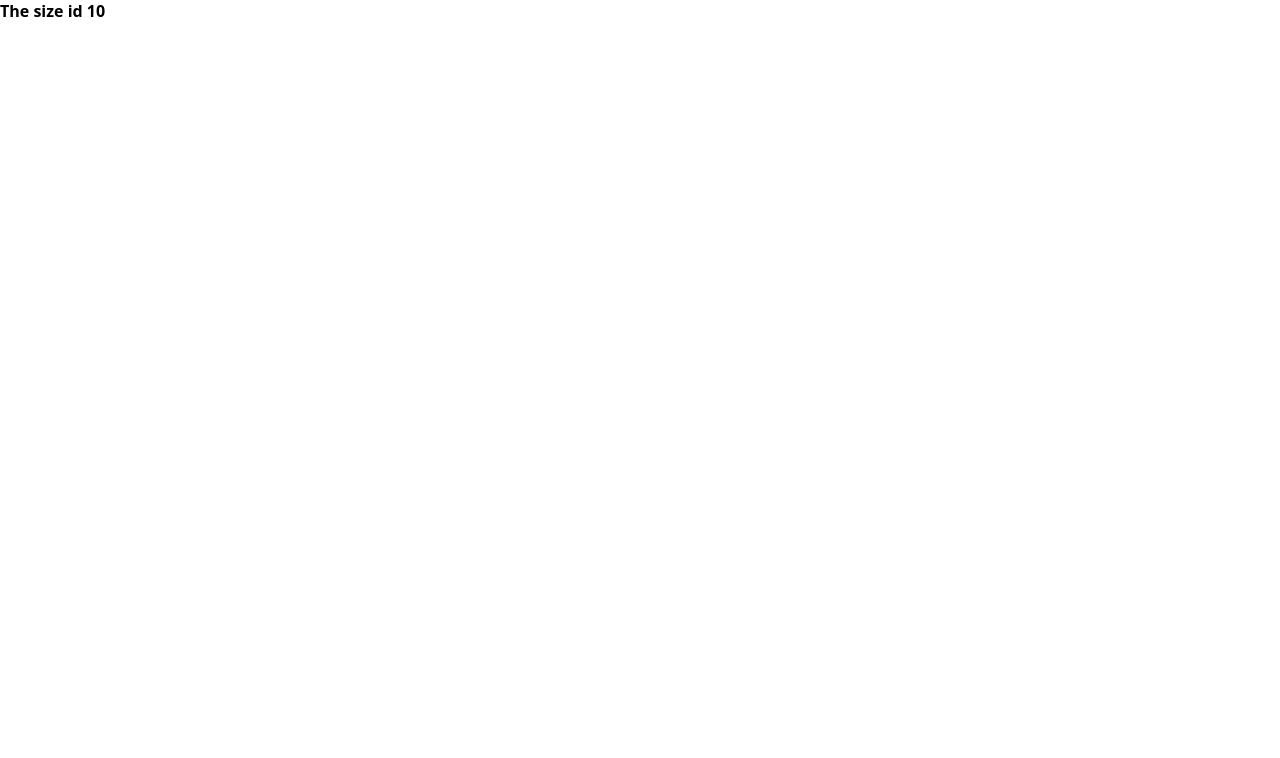
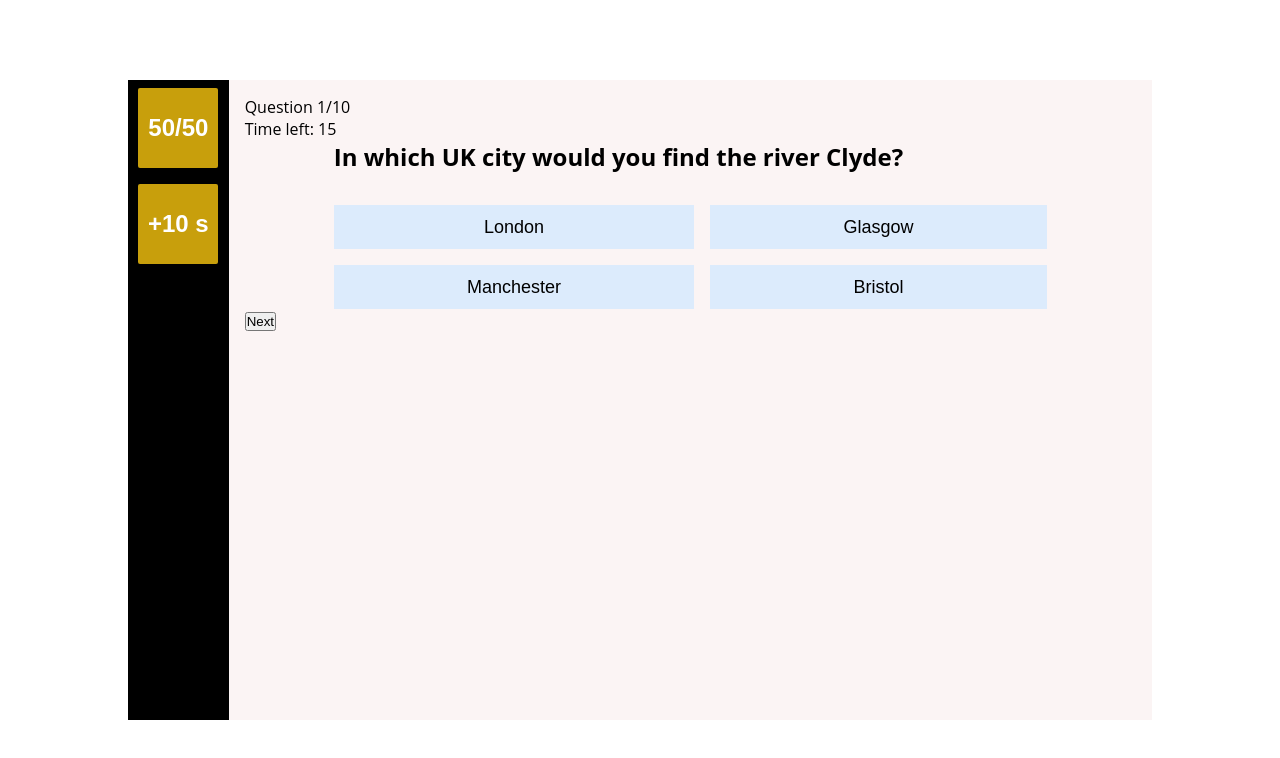
Before and after one commit to emmaero/quiz, a React (Create React App) app: page / in a window 1280 px wide. Shown: the top 758 px of the page. Built offline with nearby package versions, Linux system fonts and the light colour scheme.

Commit message:
reducer action

```diff
--- a/src/App.jsx
+++ b/src/App.jsx
@@ -1,14 +1,18 @@
+import Quiz from "./components/Quiz";
 import { useQuiz } from "./states/QuizProvider";
 import "./styles/style.scss"
 
 function App() {
   const { quiz } = useQuiz();
   const { questions } = quiz;
-  console.warn(quiz.questions);
   return (
     <div className="app">
       <div className="container">
-        <h1>The size id {questions.length}</h1>
+        <div className="lifeline-bar">
+          <button>50/50</button>
+          <button>+10 s</button>
+        </div>
+        <Quiz />
       </div>
     </div>
   );
--- /dev/null
+++ b/src/components/Quiz.jsx
@@ -0,0 +1,45 @@
+import { useEffect } from "react";
+import { useQuiz } from "../states/QuizProvider";
+import Summary from "./Summary";
+
+export default function Quiz() {
+  const { quiz, dispatch } = useQuiz();
+  const { questions, quizIndex, showSummary, timer } = quiz;
+  const currentQuiz = questions[quizIndex];
+  const answerOptions = currentQuiz.options.map((item) => (
+    <button
+      onClick={() =>
+        dispatch({
+          type: "CHOOSE_ANSWER",
+          payload: item,
+        })
+      }
+      key={item.id}
+    >
+      {item.text}
+    </button>
+  ));
+    // useEffect(() => {
+    //     setTimeout(()=>{dispatch})
+    //  },[]);
+  return (
+    <div className="question">
+      <p>
+        Question {quizIndex + 1}/{questions.length}
+      </p>
+      <p>Time left: {timer}</p>
+      <div className="question-container">
+        {!showSummary ? (
+          <>
+            {" "}
+            <h2>{currentQuiz.text}</h2>
+            <div className="answers">{answerOptions}</div>
+          </>
+        ) : (
+          <Summary />
+        )}
+      </div>
+      <button onClick={() => dispatch({ type: "NEXT_QUESTION" })}>Next</button>
+    </div>
+  );
+}
--- /dev/null
+++ b/src/components/Summary.jsx
@@ -0,0 +1,14 @@
+import React from 'react'
+import { useQuiz } from '../states/QuizProvider';
+
+export default function Summary() {
+      const { quiz, dispatch} = useQuiz();
+      const { rightAnswersCount } = quiz;
+    return (
+      <div className="question-container">
+        <h1>Quiz summary</h1>
+        <p>Correct answers {rightAnswersCount}</p>
+        <button onClick={() => dispatch({ type: "RESTART" })}>Reset</button>
+      </div>
+    );
+}
--- a/src/states/QuizProvider.jsx
+++ b/src/states/QuizProvider.jsx
@@ -12,13 +12,21 @@ const randomQuestions = shuffledQuestions.slice(0, SIZE);
 const initialState = {
   questions: [...randomQuestions],
   quizIndex: 0,
+  showSummary: false,
+  rightAnswersCount: 0,
+  answeredCount: 0,
+  takeTwoAway: true,
+  plusTens: true,
+  timer: 15,
 };
 
 const QuizContext = createContext(initialState);
 export function QuizProvider({ children }) {
-    const [quiz, dispatch] = useReducer(quizReducer, initialState);
+  const [quiz, dispatch] = useReducer(quizReducer, initialState);
   return (
-    <QuizContext.Provider value={{ quiz }}>{children}</QuizContext.Provider>
+    <QuizContext.Provider value={{ quiz, dispatch }}>
+      {children}
+    </QuizContext.Provider>
   );
 }
 export function useQuiz() {
--- a/src/states/quizReducer.js
+++ b/src/states/quizReducer.js
@@ -1,4 +1,76 @@
+import { shuffled } from "../scripts/listManager";
+import quizData from "../data/quizData.json";
+
+const SIZE = 10;
+
+const quizQuestions = [...quizData];
+
+const shuffledQuestions = shuffled(quizQuestions);
+const randomQuestions = shuffledQuestions.slice(0, SIZE);
+const initialState = {
+  questions: [...randomQuestions],
+  quizIndex: 0,
+  showSummary: false,
+  rightAnswersCount: 0,
+  answeredCount: 0,
+  takeTwoAway: true,
+  plusTens: true,
+  timer: 15,
+};
 function quizReducer(state, action) {
-    return state;
+  switch (action.type) {
+    case "NEXT_QUESTION":
+      return nextQuestion(state);
+    case "RESTART":
+      return initialState;
+    case "CHOOSE_ANSWER":
+      return chooseAnswer(state, action);
+    case "TAKE_TWO_AWAY":
+      return takeTwoAway(state);
+    case "PLUS_TENS":
+          return plusTens(state);
+      case "DECREASE_TIMER":
+          decreaseTimer(state);
+    default:
+      throw new Error("Action not found");
+  }
 }
+function nextQuestion(state) {
+  const { quizIndex } = state;
+  if (isEnd(state)) return { ...state, showSummary: isEnd(state) };
+  return {
+    ...state,
+    quizIndex: quizIndex + 1,
+    showSummary: isEnd(state),
+    timer: 15,
+  };
+}
+function chooseAnswer(state, action) {
+  const answer = action.payload;
+  if (answer.isCorrect) {
+    const newState = nextQuestion(state);
+    return {
+      ...newState,
+      rightAnswersCount: state.rightAnswersCount + 1,
+      answeredCount: state.answeredCount + 1,
+    };
+  } else {
+    const newState = nextQuestion(state);
+    return { ...newState, answeredCount: state.answeredCount + 1 };
+  }
+}
+function takeTwoAway(state) {
+  return { ...state, takeTwoAway: false };
+}
+function decreaseTimer(state) {
+  if (state.timer === 0) return nextQuestion(state);
+  return { ...state, timer: state.timer - 1 };
+}
+function plusTens(state) {
+  return { ...state, timer: state.timer + 10 };
+}
+function isEnd(state) {
+  return state.quizIndex === state.questions.length - 1;
+}
+
 export default quizReducer;
--- a/src/styles/layout.scss
+++ b/src/styles/layout.scss
@@ -12,6 +12,7 @@ p {
   flex-direction: column;
   width: 100%;
   height: 100vh;
+
   .container {
     position: relative;
     width: 100%;
@@ -19,5 +20,53 @@ p {
     background-color: $color-white-bg;
     display: flex;
     flex-direction: column;
+    .lifeline-bar {
+      display: flex;
+      background-color: $color-black;
+      flex-direction: row;
+      height: 5rem;
+      justify-content: center;
+      button {
+        margin: auto 8px;
+        height: 4rem;
+        width: 4rem;
+        font-size: $font-heading-1-mobile;
+        cursor: pointer;
+        background-color: $color-orange;
+        color: $color-white;
+        outline: none;
+        border: none;
+        border-radius: 2px;
+        font-weight: bold;
+      }
+    }
   }
 }
+
+@media (min-width: $media-big) {
+  .app {
+    .container {
+      width: 80%;
+      height: 80%;
+      margin: auto;
+      align-items: flex-start;
+      flex-direction: row;
+
+      max-width: 1180px;
+      .lifeline-bar {
+        flex-direction: column;
+        height: 100%;
+        width: 7rem;
+
+        justify-content: flex-start;
+        button {
+          margin: 8px auto;
+          font-size: $font-heading-1;
+          height: 5rem;
+          width: 5rem;
+        }
+      }
+
+    }
+  }
+}
--- /dev/null
+++ b/src/styles/quiz.scss
@@ -0,0 +1,32 @@
+.question {
+  width: 100%;
+  padding: 1rem;
+  .question-container {
+    width: 95%;
+    margin: auto;
+    .answers {
+      display: grid;
+      margin-top: 2rem;
+      grid-template-columns: auto;
+      gap: 1rem;
+      button {
+        height: 44px;
+        background-color: $color-blue-light;
+        border: none;
+        font-size: $font-p;
+      }
+    }
+  }
+}
+@media (min-width: $media-big) {
+  .question {
+    .question-container {
+      width: 80%;
+      .answers {
+        grid-template-columns: auto auto;
+        button {
+        }
+      }
+    }
+  }
+}
--- a/src/styles/style.scss
+++ b/src/styles/style.scss
@@ -1,2 +1,4 @@
 @import "./variable.scss";
 @import "./base.scss";
+@import "./layout.scss";
+@import "./quiz.scss";
```
